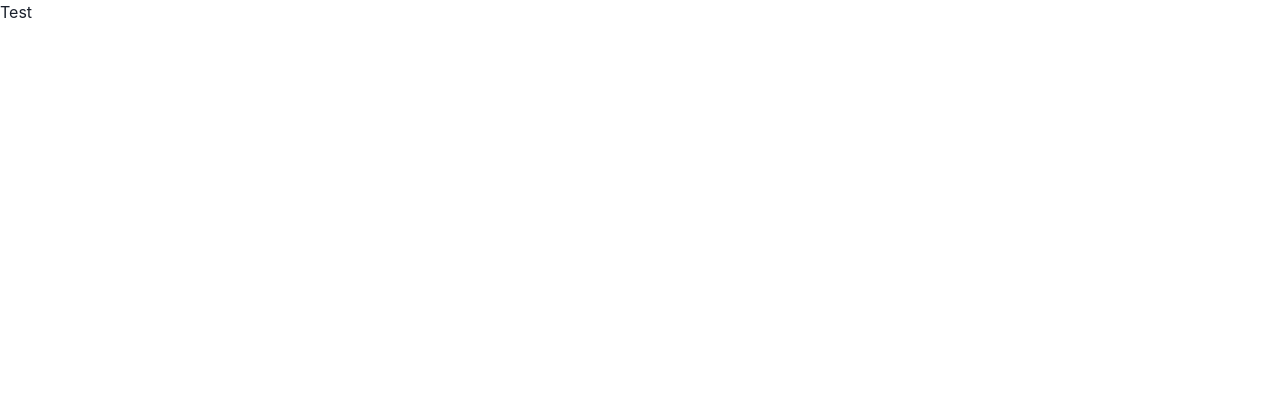
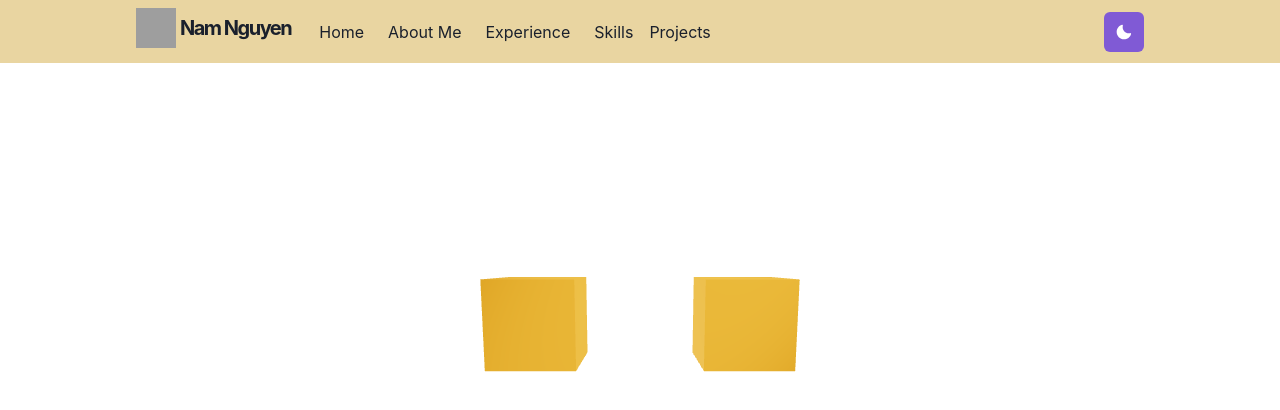
Before and after one commit to namhnguy/portfolio-v3, a React (Create React App) app: page / in a window 1280 px wide. Shown: the top 410 px of the page. Built offline with nearby package versions, Linux system fonts and the light colour scheme; grey boxes are pictures that could not be loaded.

Commit message:
progress

```diff
--- a/package.json
+++ b/package.json
@@ -3,9 +3,11 @@
   "version": "0.1.0",
   "private": true,
   "dependencies": {
+    "@chakra-ui/icons": "^2.0.8",
     "@chakra-ui/react": "^2.2.8",
     "@emotion/react": "^11.10.0",
     "@emotion/styled": "^11.10.0",
+    "@react-three/fiber": "^8.3.1",
     "@testing-library/jest-dom": "^5.16.5",
     "@testing-library/react": "^13.3.0",
     "@testing-library/user-event": "^13.5.0",
@@ -17,6 +19,7 @@
     "react-scripts": "5.0.1",
     "react-typical": "^0.1.3",
     "react-vertical-timeline-component": "^3.5.2",
+    "three": "^0.143.0",
     "web-vitals": "^2.1.4"
   },
   "scripts": {
--- a/src/App.js
+++ b/src/App.js
@@ -1,5 +1,13 @@
+import Donut from './components/donut/Donut.js';
+import Nav from './components/nav/Nav.js';
+
 function App() {
-  return <div className='App'>Test</div>;
+  return (
+    <div className='App'>
+      <Nav />
+      <Donut />
+    </div>
+  );
 }
 
 export default App;
--- /dev/null
+++ b/src/components/donut/Donut.js
@@ -0,0 +1,31 @@
+import React from 'react';
+import { Box, Container } from '@chakra-ui/react';
+import { Canvas } from '@react-three/fiber';
+import DonutMesh from './DonutMesh';
+
+const Donut = () => {
+  return (
+    <Container
+      maxW={[
+        'container.sm',
+        'container.md',
+        'container.lg',
+        'container.lg',
+        'container.lg',
+      ]}
+      centerContent
+    >
+      <Box id='canvas-container' w='40rem' h='40rem'>
+        <Canvas>
+          <ambientLight intensity={0.5} />
+          <spotLight position={[10, 10, 10]} angle={0.15} penumbra={1} />
+          <pointLight position={[-10, -10, -10]} />
+          <DonutMesh position={[-1.2, 0, 0]} />
+          <DonutMesh position={[1.2, 0, 0]} />
+        </Canvas>
+      </Box>
+    </Container>
+  );
+};
+
+export default Donut;
--- /dev/null
+++ b/src/components/donut/DonutMesh.js
@@ -0,0 +1,28 @@
+import React, { useRef, useState } from 'react';
+import { useFrame } from '@react-three/fiber';
+
+const DonutMesh = (props) => {
+  // This reference gives us direct access to the THREE.Mesh object
+  const ref = useRef();
+  // Hold state for hovered and clicked events
+  const [hovered, hover] = useState(false);
+  const [clicked, click] = useState(false);
+  // Subscribe this component to the render-loop, rotate the mesh every frame
+  useFrame((state, delta) => (ref.current.rotation.x += 0.01));
+  // Return the view, these are regular Threejs elements expressed in JSX
+  return (
+    <mesh
+      {...props}
+      ref={ref}
+      scale={clicked ? 1.5 : 1}
+      onClick={(event) => click(!clicked)}
+      onPointerOver={(event) => hover(true)}
+      onPointerOut={(event) => hover(false)}
+    >
+      <boxGeometry args={[1, 1, 1]} />
+      <meshStandardMaterial color={hovered ? 'hotpink' : 'orange'} />
+    </mesh>
+  );
+};
+
+export default DonutMesh;
--- /dev/null
+++ b/src/components/nav/Logo.js
@@ -0,0 +1,27 @@
+import React from 'react';
+import { Image, Link, Text, Box } from '@chakra-ui/react';
+import LogoImg from '../../assets/image/DynoMITE2.png';
+
+const Logo = () => {
+  return (
+    <Link href='#' _hover={{ textDecor: 'none' }}>
+      <Box
+        display='inline-flex'
+        fontWeight={'bold'}
+        fontSize='xl'
+        alignItems='center'
+      >
+        <Image
+          boxSize={10}
+          src={LogoImg}
+          alt='My Logo'
+          transition={'200ms ease'}
+          _hover={{ transform: 'rotate(20deg)' }}
+        />
+        <Text ml={1}>Nam Nguyen</Text>
+      </Box>
+    </Link>
+  );
+};
+
+export default Logo;
--- /dev/null
+++ b/src/components/nav/Nav.js
@@ -0,0 +1,53 @@
+import React from 'react';
+import {
+  Container,
+  Box,
+  Flex,
+  Heading,
+  useColorModeValue,
+} from '@chakra-ui/react';
+import NavMobile from './NavMobile';
+import NavDesktop from './NavDesktop';
+import Logo from './Logo';
+import ThemeToggleButton from './ThemeToggleButton';
+
+const Nav = () => {
+  return (
+    <Box
+      as='nav'
+      pos='fixed'
+      w='100%'
+      zIndex={2}
+      backgroundColor={useColorModeValue('#e9d5a1', '#20202380')}
+      css={{ backdropFilter: 'blur(10px)' }}
+    >
+      <Container
+        maxW={[
+          'container.sm',
+          'container.md',
+          'container.lg',
+          'container.lg',
+          'container.lg',
+        ]}
+        display='flex'
+        p={2}
+        alignItems='center'
+      >
+        <Flex align='center' mr={5}>
+          <Heading as='h1' size='lg' letterSpacing={'tighter'}>
+            <Logo />
+          </Heading>
+        </Flex>
+        <NavDesktop />
+        <Box flex={1} align='right'>
+          <ThemeToggleButton />
+          <Box ml={2} display={{ base: 'inline-block', md: 'none' }}>
+            <NavMobile />
+          </Box>
+        </Box>
+      </Container>
+    </Box>
+  );
+};
+
+export default Nav;
--- /dev/null
+++ b/src/components/nav/NavDesktop.js
@@ -0,0 +1,32 @@
+import React from 'react';
+import { Stack, Link } from '@chakra-ui/react';
+
+const NavDesktop = () => {
+  return (
+    <Stack
+      direction={'row'}
+      display={{ base: 'none', md: 'flex' }}
+      width={{ base: 'full', md: 'auto' }}
+      alignItems='center'
+      flexGrow={1}
+    >
+      <Link p={2} href='#' _hover={{ textDecor: 'none' }}>
+        Home
+      </Link>
+      <Link p={2} href='#' _hover={{ textDecor: 'none' }}>
+        About Me
+      </Link>
+      <Link p={2} href='#' _hover={{ textDecor: 'none' }}>
+        Experience
+      </Link>
+      <Link p={2} href='#' _hover={{ textDecor: 'none' }}>
+        Skills
+      </Link>
+      <Link href='#' _hover={{ textDecor: 'none' }}>
+        Projects
+      </Link>
+    </Stack>
+  );
+};
+
+export default NavDesktop;
--- /dev/null
+++ b/src/components/nav/NavMobile.js
@@ -0,0 +1,42 @@
+import React from 'react';
+import {
+  IconButton,
+  Menu,
+  MenuButton,
+  MenuList,
+  MenuItem,
+  Link,
+} from '@chakra-ui/react';
+import { HamburgerIcon } from '@chakra-ui/icons';
+
+const NavMobile = () => {
+  return (
+    <Menu>
+      <MenuButton
+        as={IconButton}
+        aria-label='Options'
+        variant='outline'
+        icon={<HamburgerIcon />}
+      ></MenuButton>
+      <MenuList>
+        <Link href='#' _hover={{ textDecor: 'none' }}>
+          <MenuItem>Home</MenuItem>
+        </Link>
+        <Link href='#' _hover={{ textDecor: 'none' }}>
+          <MenuItem>About Me</MenuItem>
+        </Link>
+        <Link href='#' _hover={{ textDecor: 'none' }}>
+          <MenuItem>Experience</MenuItem>
+        </Link>
+        <Link href='#' _hover={{ textDecor: 'none' }}>
+          <MenuItem>Skills</MenuItem>
+        </Link>
+        <Link href='#' _hover={{ textDecor: 'none' }}>
+          <MenuItem>Projects</MenuItem>
+        </Link>
+      </MenuList>
+    </Menu>
+  );
+};
+
+export default NavMobile;
--- /dev/null
+++ b/src/components/nav/ThemeToggleButton.js
@@ -0,0 +1,30 @@
+import React from 'react';
+import { AnimatePresence, motion } from 'framer-motion';
+import { IconButton, useColorMode, useColorModeValue } from '@chakra-ui/react';
+import { SunIcon, MoonIcon } from '@chakra-ui/icons';
+
+const ThemeToggleButton = () => {
+  const { toggleColorMode } = useColorMode();
+
+  return (
+    <AnimatePresence exitBeforeEnter initial={false}>
+      <motion.div
+        style={{ display: 'inline-block' }}
+        key={useColorModeValue('light', 'dark')}
+        initial={{ y: -20, opacity: 0 }}
+        animate={{ y: 0, opacity: 1 }}
+        exit={{ y: 20, opacity: 0 }}
+        transition={{ duration: 0.2 }}
+      >
+        <IconButton
+          aria-label='Toggle theme'
+          colorScheme={useColorModeValue('purple', 'orange')}
+          icon={useColorModeValue(<MoonIcon />, <SunIcon />)}
+          onClick={toggleColorMode}
+        ></IconButton>
+      </motion.div>
+    </AnimatePresence>
+  );
+};
+
+export default ThemeToggleButton;
--- a/src/index.css
+++ b/src/index.css
@@ -1,5 +1,5 @@
 /* Custom Fonts */
-@font-face {
+/* @font-face {
   font-family: Centra;
   src: url('./assets//font/CentraNo2-Bold.ttf');
   font-weight: 700;
@@ -15,7 +15,7 @@
   font-family: Centra;
   src: url('./assets//font/CentraNo2-Book.ttf');
   font-weight: 400;
-}
+} */
 
 /*CSS Resets */
 /* Box sizing rules */
@@ -56,7 +56,10 @@ body {
   line-height: 1.5;
   font-weight: 400;
   position: relative;
-  font-family: 'Centra', sans-serif;
+  font-size: 1rem;
+  color: #212529;
+  background-color: #fff;
+  font-family: system-ui, -apple-system, BlinkMacSystemFont, 'Segoe UI', Roboto, Oxygen, Ubuntu, Cantarell, 'Open Sans', 'Helvetica Neue', sans-serif;
 }
 
 /* A elements that don't have a class get default styles */
```
Also changed, not shown: 1 other file (tests, documents, lock files or other folders).
